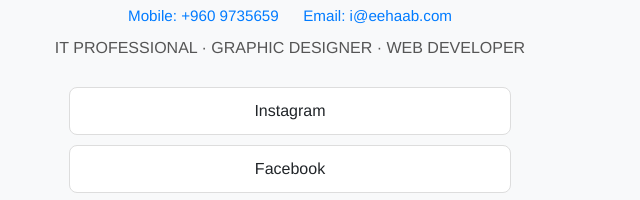
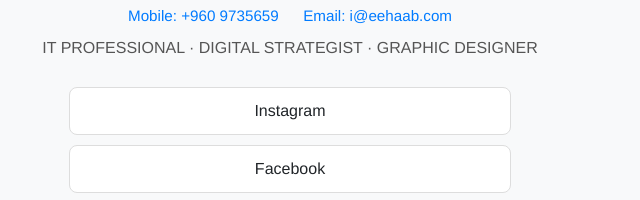
Before and after one commit to ibbe-ebbe/socials, a plain HTML site: page index.html in a window 1280 px wide. Shown: the part 254-454 px from the top of the page, 350-990 px from the left. Drawn offline with Linux system fonts and the light colour scheme.

Commit message:
Update index.html

```diff
--- a/index.html
+++ b/index.html
@@ -136,7 +136,7 @@
     <a href="mailto:i@eehaab.com">Email: i@eehaab.com</a>
   </div>
 
-  <p> IT PROFESSIONAL · GRAPHIC DESIGNER · WEB DEVELOPER</p>
+  <p> IT PROFESSIONAL · DIGITAL STRATEGIST · GRAPHIC DESIGNER</p>
 
   <a class="link" href="https://instagram.com/ibbe.ebbe" target="_blank">Instagram</a>
   <a class="link" href="https://m.facebook.com/ibbe.ebbe/" target="_blank">Facebook</a>
```
